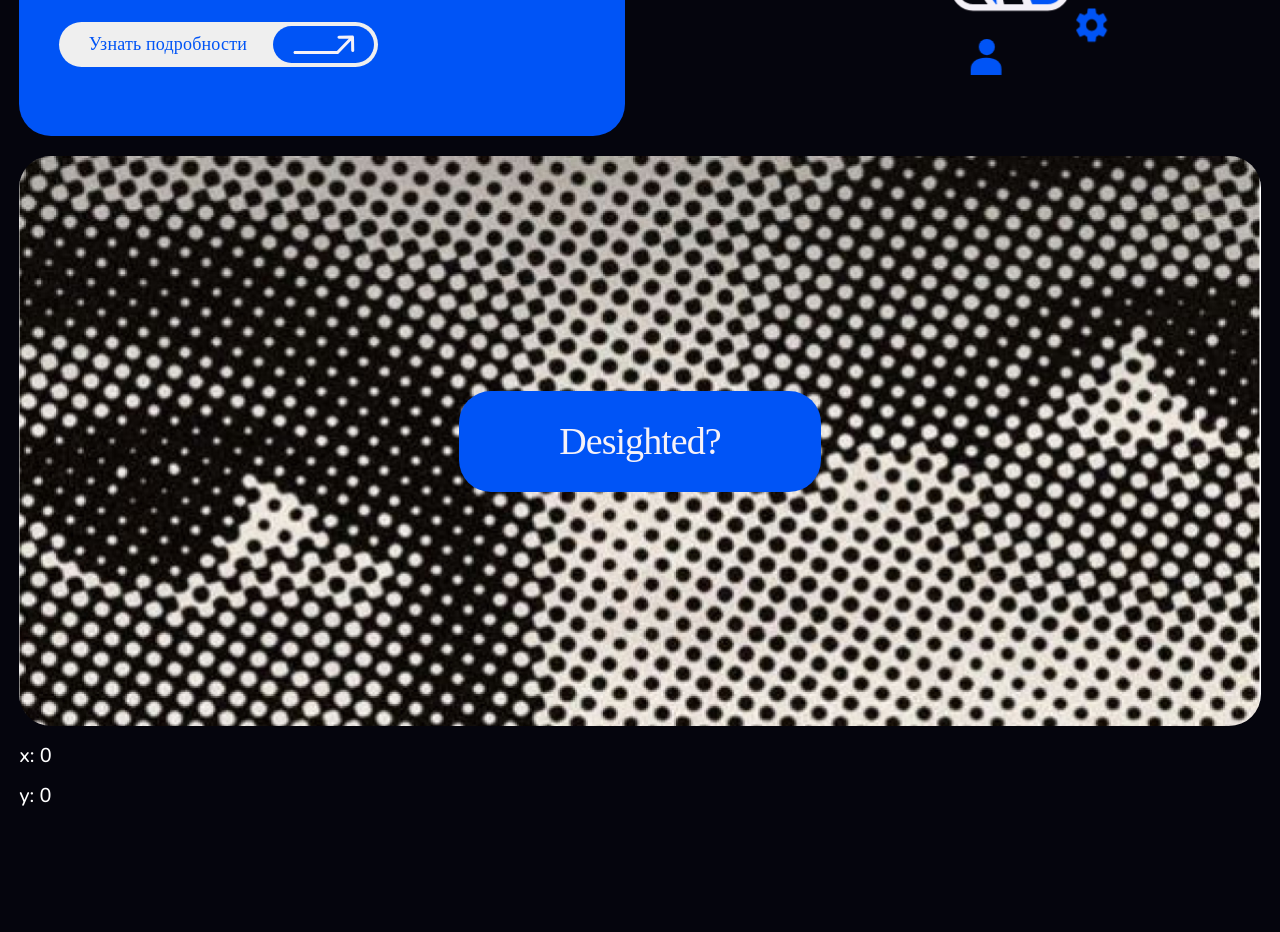
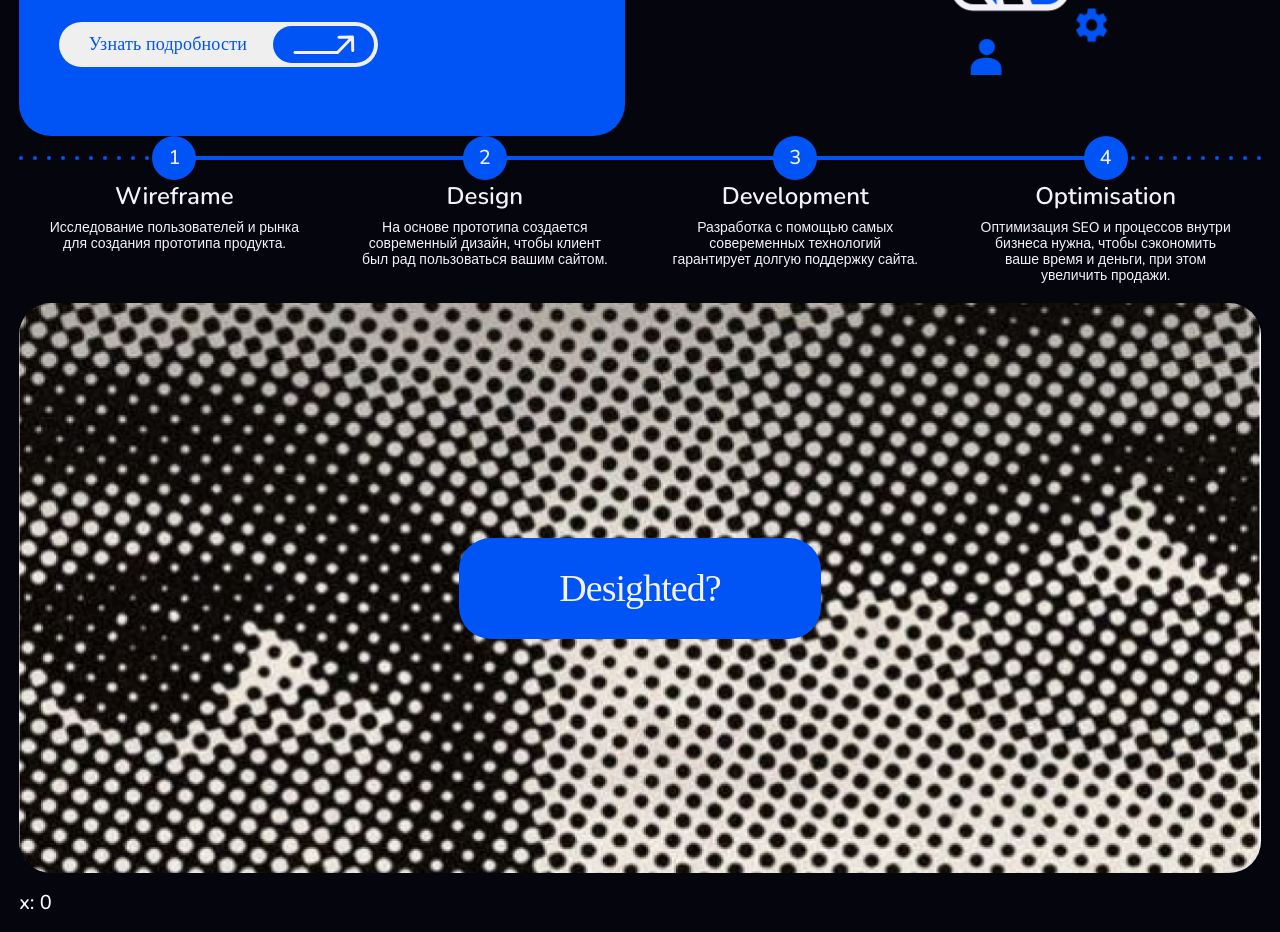
Before and after one commit to matveisch/desight, a Next.js app: page / in a window 1280 px wide. Shown: the part 2380-3312 px from the top of the page. Before the commit the page ends 3205 px from the top, so only its background shows below. Built offline with nearby package versions, Linux system fonts and the light colour scheme; a web font is replaced by a local one.

Commit message:
Add BlueDot and OneStep components and integrate into CompleteSolution

```diff
--- /dev/null
+++ b/src/components/BlueDot/BlueDot.module.scss
@@ -0,0 +1,6 @@
+.blueDot {
+  width: 4px;
+  height: 4px;
+  background-color: $blue;
+  border-radius: 50%;
+}
--- /dev/null
+++ b/src/components/BlueDot/BlueDot.tsx
@@ -0,0 +1,5 @@
+import styles from './BlueDot.module.scss';
+
+export default function BlueDot() {
+  return <div className={styles.blueDot} />;
+}
--- /dev/null
+++ b/src/components/OneStep/OneStep.module.scss
@@ -0,0 +1,59 @@
+.oneStep {
+  display: flex;
+  flex-direction: column;
+  overflow: hidden;
+  height: 100%;
+
+  .numberContainer {
+    display: flex;
+    justify-content: center;
+    align-items: center;
+    position: relative;
+
+    .line {
+      position: absolute;
+      height: 4px;
+      background-color: $blue;
+      width: 50%;
+      right: 0;
+    }
+
+    .dotsContainer {
+      display: flex;
+      gap: 10px;
+      position: absolute;
+      left: 0;
+    }
+
+    .number {
+      width: 44px;
+      height: 44px;
+      background-color: $blue;
+      border-radius: 50%;
+
+      display: flex;
+      justify-content: center;
+      align-items: center;
+      z-index: 1;
+
+      p {
+        color: $white;
+      }
+    }
+  }
+
+  .textContainer {
+    display: flex;
+    justify-content: center;
+    align-items: center;
+    flex-direction: column;
+    gap: 8px;
+    margin: 0 30px;
+
+    h5,
+    text {
+      color: $white;
+      text-align: center;
+    }
+  }
+}
--- /dev/null
+++ b/src/components/OneStep/OneStep.tsx
@@ -0,0 +1,48 @@
+import styles from './OneStep.module.scss';
+import BlueDot from '@components/BlueDot/BlueDot';
+
+type PropsType = {
+  num: number;
+  last?: boolean;
+  first?: boolean;
+  header: string;
+  description: string;
+};
+
+export default function OneStep(props: PropsType) {
+  const { num, last, first, header, description } = props;
+
+  return (
+    <div className={styles.oneStep}>
+      <div className={styles.numberContainer}>
+        {(last || first) && (
+          <div
+            className={styles.dotsContainer}
+            style={last ? { right: '0', left: 'unset' } : undefined}
+          >
+            {Array.from(Array(10).keys()).map((key) => {
+              return <BlueDot />;
+            })}
+          </div>
+        )}
+        <div
+          className={styles.line}
+          style={
+            last
+              ? { right: 'unset', left: '0' }
+              : first
+              ? {}
+              : { width: '100%' }
+          }
+        />
+        <div className={styles.number}>
+          <p>{num}</p>
+        </div>
+      </div>
+      <div className={styles.textContainer}>
+        <h5>{header}</h5>
+        <text className="description">{description}</text>
+      </div>
+    </div>
+  );
+}
--- a/src/sections/CompleteSolution/CompleteSolution.module.scss
+++ b/src/sections/CompleteSolution/CompleteSolution.module.scss
@@ -21,4 +21,26 @@
       flex-direction: column;
     }
   }
+
+  .stepsContainer {
+    display: grid;
+    grid-auto-columns: 1fr;
+    grid-template-columns: 1fr 1fr 1fr 1fr 1fr 1fr 1fr 1fr 1fr 1fr 1fr 1fr;
+    grid-template-rows: 1fr;
+    grid-template-areas: 'one one one two two two three three three four four four';
+    align-items: center;
+
+    div:nth-child(1) {
+      grid-area: one;
+    }
+    div:nth-child(2) {
+      grid-area: two;
+    }
+    div:nth-child(3) {
+      grid-area: three;
+    }
+    div:nth-child(4) {
+      grid-area: four;
+    }
+  }
 }
--- a/src/sections/CompleteSolution/CompleteSolution.tsx
+++ b/src/sections/CompleteSolution/CompleteSolution.tsx
@@ -1,14 +1,49 @@
 import styles from './CompleteSolution.module.scss';
 import CompleteDescription from '@components/CompleteDescription/CompleteDescription';
 import { SpinAnimation } from '@components/spinAnimation/SpinAnimation';
+import OneStep from '@components/OneStep/OneStep';
 
 export default function CompleteSolution() {
+  const steps = [
+    {
+      header: 'Wireframe',
+      description:
+        'Исследование пользователей и рынка для создания прототипа продукта. ',
+    },
+    {
+      header: 'Design',
+      description:
+        'На основе прототипа создается современный дизайн, чтобы клиент был рад пользоваться вашим сайтом.',
+    },
+    {
+      header: 'Development',
+      description:
+        'Разработка с помощью самых совеременных технологий гарантирует долгую поддержку сайта.',
+    },
+    {
+      header: 'Optimisation',
+      description:
+        'Оптимизация SEO и процессов внутри бизнеса нужна, чтобы сэкономить ваше время и деньги, при этом увеличить продажи.',
+    },
+  ];
+
   return (
     <div className={styles.completeSolution}>
       <div className={styles.header}>
         <CompleteDescription />
         <SpinAnimation />
       </div>
+      <div className={styles.stepsContainer}>
+        {steps.map((step, index) => (
+          <OneStep
+            num={index + 1}
+            header={step.header}
+            description={step.description}
+            first={index === 0}
+            last={index === steps.length - 1}
+          />
+        ))}
+      </div>
     </div>
   );
 }
```
